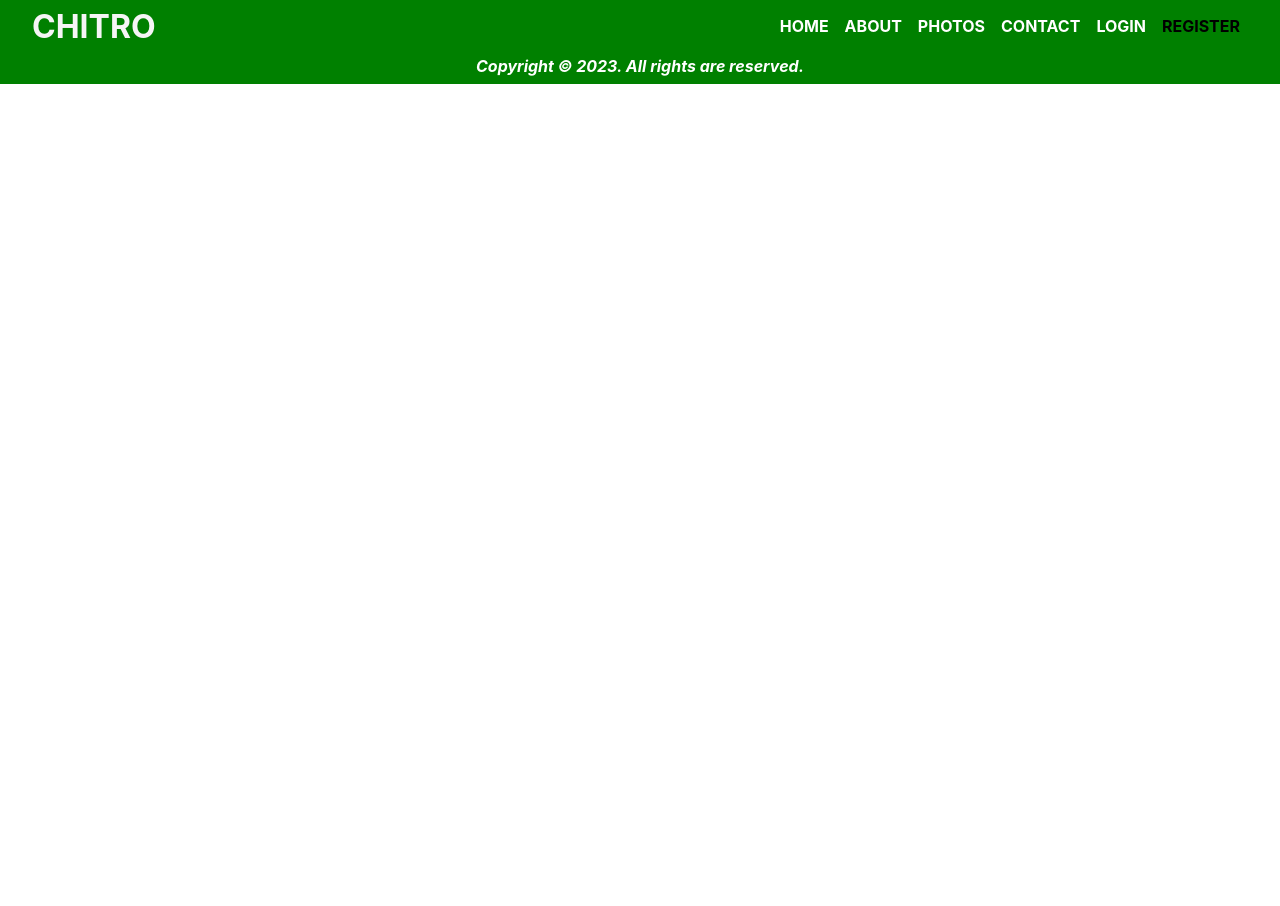
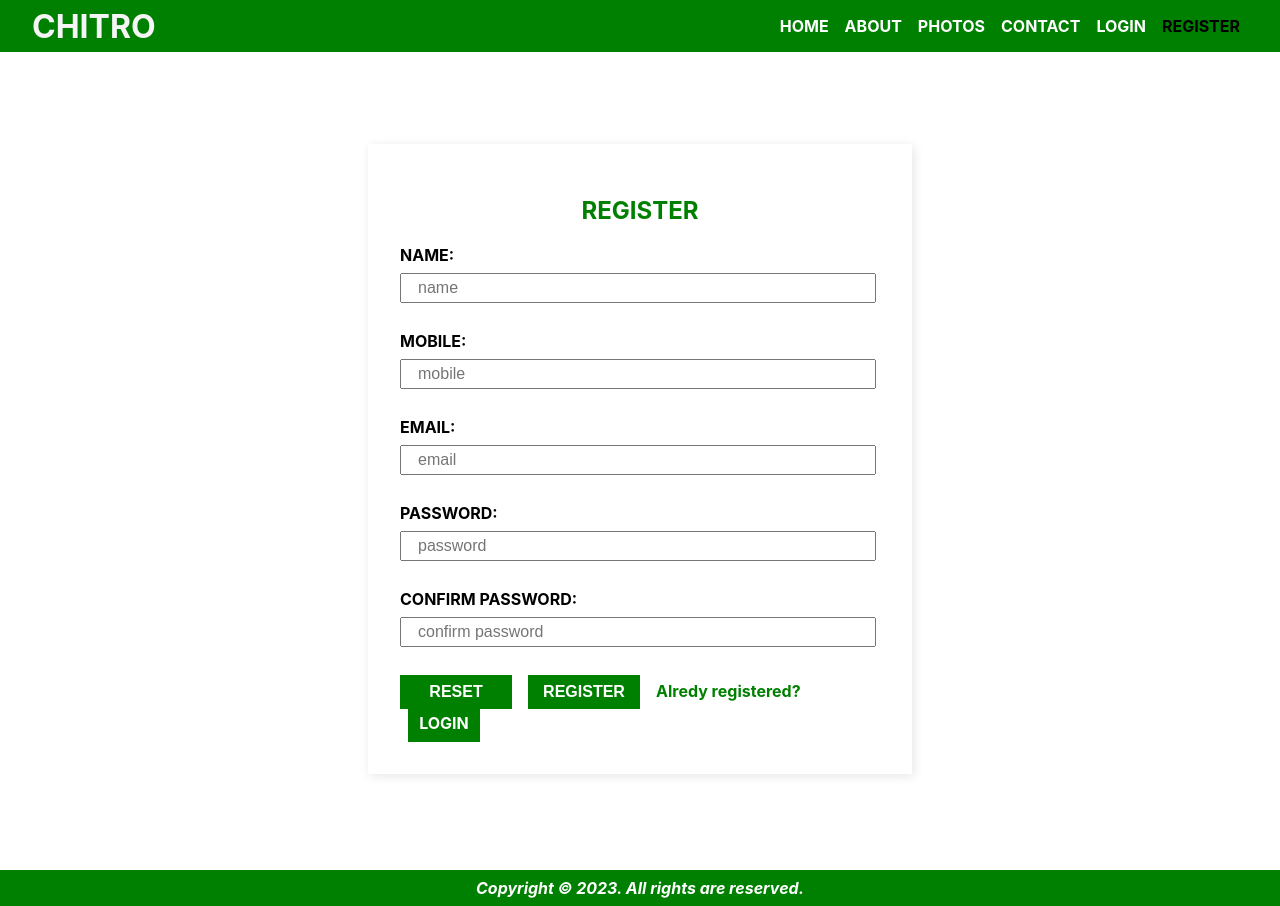
Before and after one commit to raihan-mahmud-talukder/chitro, a React (Create React App) app in the folder client/: page /register in a window 1280 px wide. Before the commit the page ends 809 px from the top, so only its background shows below. Built offline with nearby package versions, Linux system fonts and the light colour scheme.

Commit message:
register style

```diff
--- a/client/src/components/Header.jsx
+++ b/client/src/components/Header.jsx
@@ -3,7 +3,7 @@
 import { About } from "../screens/About"
 import { Photos } from "../screens/Photos"
 // import { Login } from "../screens/Login"
-// import { Register } from "../screens/Register"
+import { Register } from "../screens/Register"
 import { Contact } from "../screens/Contact"
 import { Admin } from "../screens/Admin"
 import { Dashboard } from "../screens/Dashboard"
@@ -45,7 +45,7 @@
                 <Route path="/photos" element={<Photos />} />
                 <Route path="/contact" element={<Contact />} />
                 {/* <Route path="/login" element={<Login />} /> */}
-                {/* <Route path="/register" element={<Register />} /> */}
+                <Route path="/register" element={<Register />} />
                 <Route path="/dashboard" element={<Dashboard />} />
                 <Route path="/admin" element={<Admin />} />
                 {/* <Route path="/book/:roomid" element={<Booking />} /> */}
--- a/client/src/index.css
+++ b/client/src/index.css
@@ -145,6 +145,88 @@
   cursor: pointer;
 }
 
+.register,
+.login {
+  width: 30rem;
+  margin: 6rem auto;
+  padding: 2rem;
+  box-shadow: 2px 2px 10px rgba(0, 0, 0, 0.1);
+}
+
+.register h2,
+.login h2 {
+  text-align: center;
+  color: green;
+}
+
+.register label,
+.login label {
+  font-weight: bold;
+  text-transform: uppercase;
+}
+
+.register input,
+.login input {
+  display: block;
+  width: 29.5rem;
+  margin: 0.5rem 0;
+  padding: 0.25rem 0;
+  font-size: 1rem;
+  text-indent: 1rem;
+}
+
+.register button,
+.login button {
+  margin: 0 1rem 0 0;
+  padding: 0.5rem;
+  font-size: 1rem;
+  font-weight: bold;
+  width: 7rem;
+  color: white;
+  background: green;
+  text-align: center;
+  border: none;
+  cursor: pointer;
+}
+
+.register button:hover,
+.login button:hover {
+  color: black;
+}
+
+.register span,
+.login span {
+  color: green;
+  font-weight: bold
+}
+
+.register a,
+.login a {
+  text-decoration: none;
+  background: green;
+  color: white;
+  padding: 0.25rem;
+  display: inline-block;
+  width: 4rem;
+  text-align: center;
+  height: 1.6rem;
+  margin-left: 0.5rem;
+}
+
+.register a:hover,
+.login a:hover {
+  color: black;
+}
+
+.login button {
+  width: 6rem;
+}
+
+.login a {
+  width: 5.5rem;
+}
+
+
 footer {
   width: 100%;
   background: green;
```
